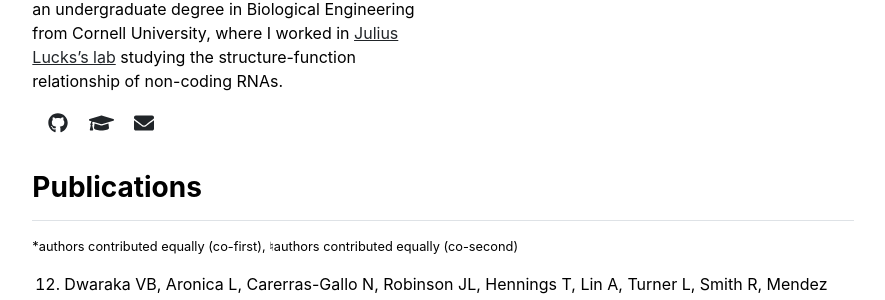
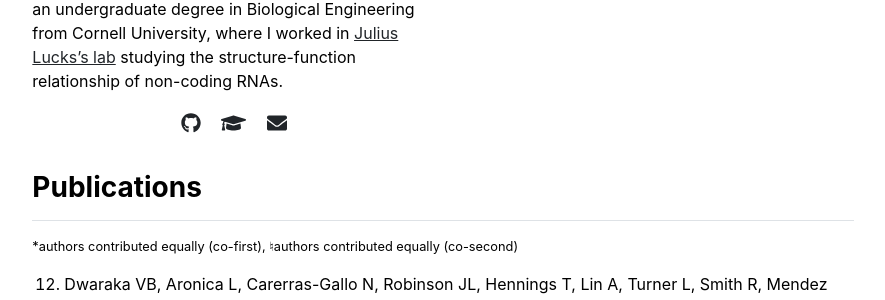
Before and after one commit to matt-cart/matt-cart.github.io, a Jekyll site: the page built from index.md, in a window 1280 px wide. Shown: the part 422-722 px from the top of the page, without its empty margins (197-1082 px from the left). Built offline with Jekyll 4.4.1, drawn with Linux system fonts in a browser that asks for light colours.

Commit message:
target blank

```diff
--- a/_layouts/home.html
+++ b/_layouts/home.html
@@ -6,11 +6,11 @@ layout: default
   <div class="col-md-6">
     <h3 class="fw-bold">About me</h3>
     {{ content }}
-    <p>
-    <a href="https://github.com/matt-cart" class="ms-3 fs-5"><i class="fab fa-github"></i></a>
-    <a href="https://scholar.google.com/citations?user=bx0QF1YAAAAJ&hl=en" class="ms-3 fs-5"><i class="fas fa-graduation-cap"></i></a>
-    <a href="mailto:matthewmcarter2@gmail.com" class="ms-3 fs-5"><i class="fas fa-envelope"></i></a>
-  </p>
+    <p class="text-center">
+      <a target="_blank" href="https://github.com/matt-cart" class="ms-3 fs-5"><i class="fab fa-github"></i></a>
+      <a target="_blank" href="https://scholar.google.com/citations?user=bx0QF1YAAAAJ&hl=en" class="ms-3 fs-5"><i class="fas fa-graduation-cap"></i></a>
+      <a target="_blank" href="mailto:matthewmcarter2@gmail.com" class="ms-3 fs-5"><i class="fas fa-envelope"></i></a>
+    </p>
   </div>
   <div class="col-md-6">
     <img src="{{ site.github.url }}/assets/img/home.jpg" alt="Home" width="100%">
```
